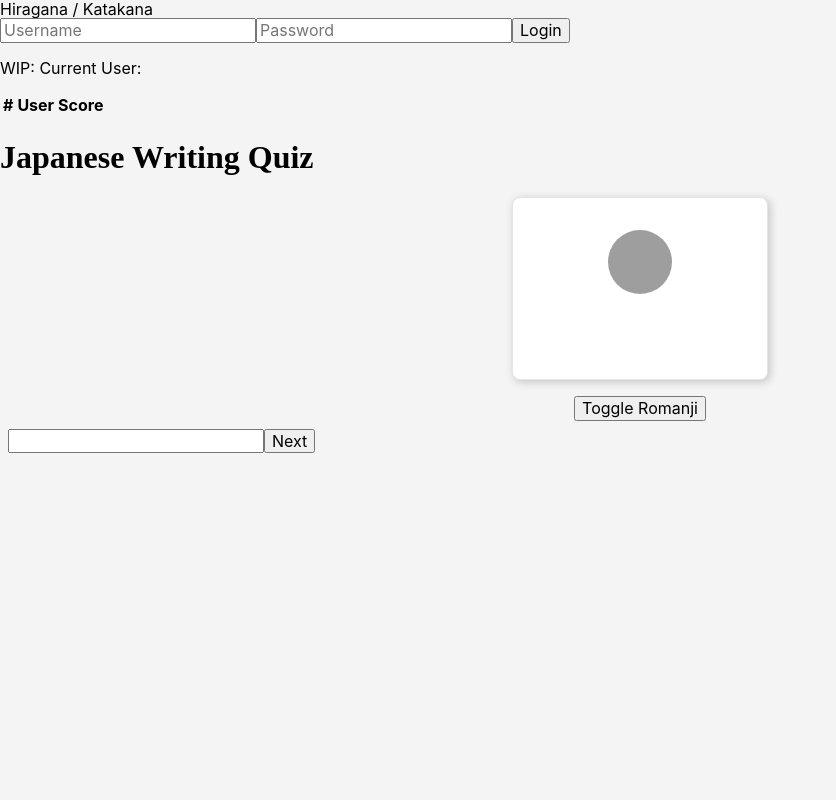
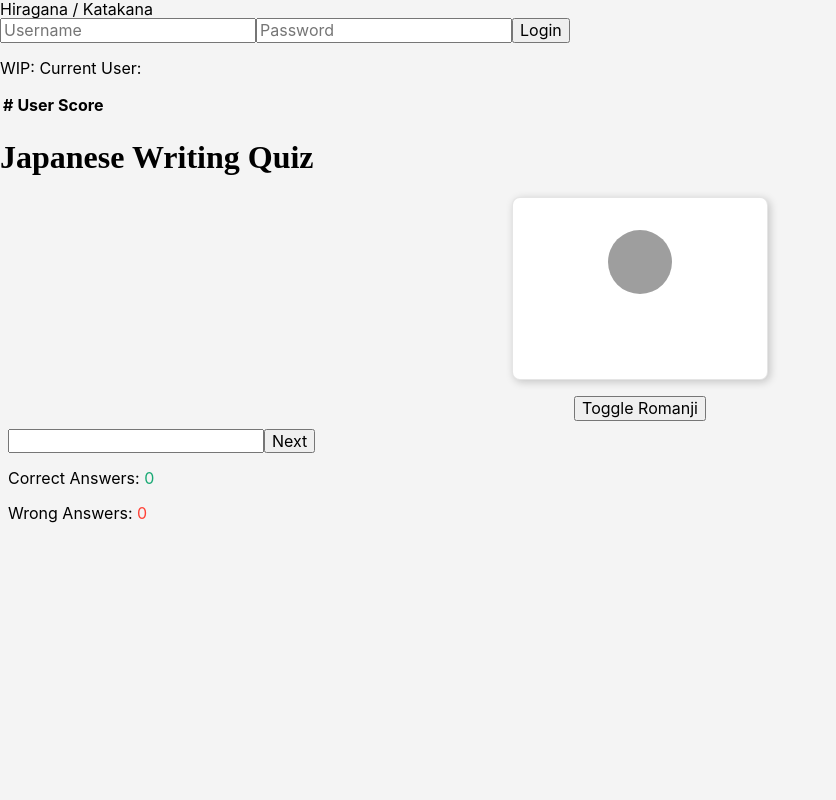
Before and after one commit to Lee272/HiraganaQuiz, a React (Create React App) app: page / in a window 1280 px wide. Shown: the top 800 px of the page, without its empty margins (0-836 px from the left). Built offline with nearby package versions, Linux system fonts and the light colour scheme; grey boxes are pictures that could not be loaded.

Commit message:
Update App.js

```diff
--- a/src/App.js
+++ b/src/App.js
@@ -103,6 +103,20 @@ const correct1 = () => {
                 </div>
               </div>
             </form>
+            <div className="ma2 text-center">
+              <p>
+                Correct Answers:{" "}
+                <span className="badge rounded-pill bg-secondary border border-light green">
+                  {correctCount}
+                </span>
+              </p>
+              <p>
+                Wrong Answers:{" "}
+                <span className="badge rounded-pill bg-secondary border border-light red">
+                  {wrongCount}
+                </span>
+              </p>
+            </div>
 
 
 
```
